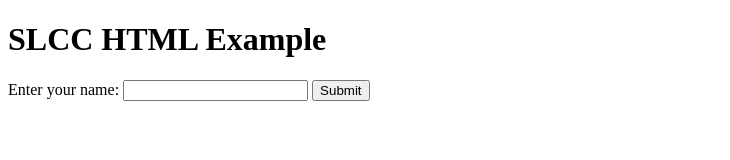
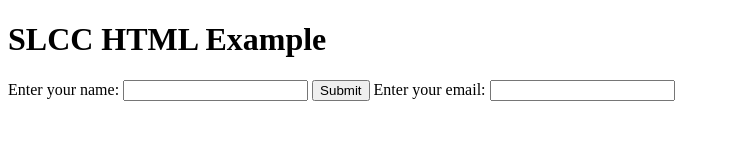
Before and after one commit to hsmith-dev/SLCC-HTML-Example, a plain HTML site: page index.html in a window 1280 px wide. Shown: the whole page, without its empty margins (0-730 px from the left). Drawn offline with Linux system fonts and the light colour scheme.

Commit message:
Input field for email

```diff
--- a/index.html
+++ b/index.html
@@ -12,6 +12,10 @@
         <label>Enter your name:</label>
         <input type="text" id="name" name="name">
         <input type="submit" value="Submit">
+
+        <label>Enter your email:</label>
+        <input type="email" id="email" name="email">
+
     </form>
 </body>
 </html>
```
